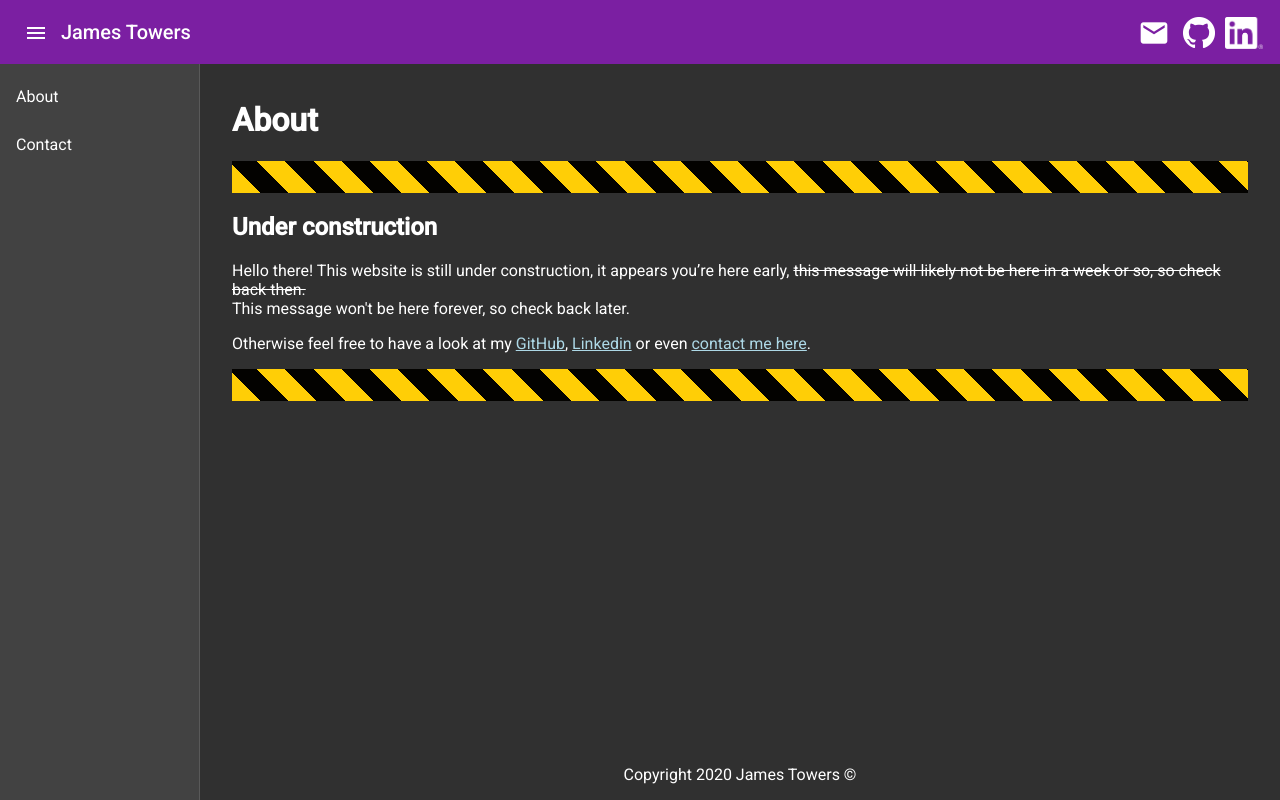
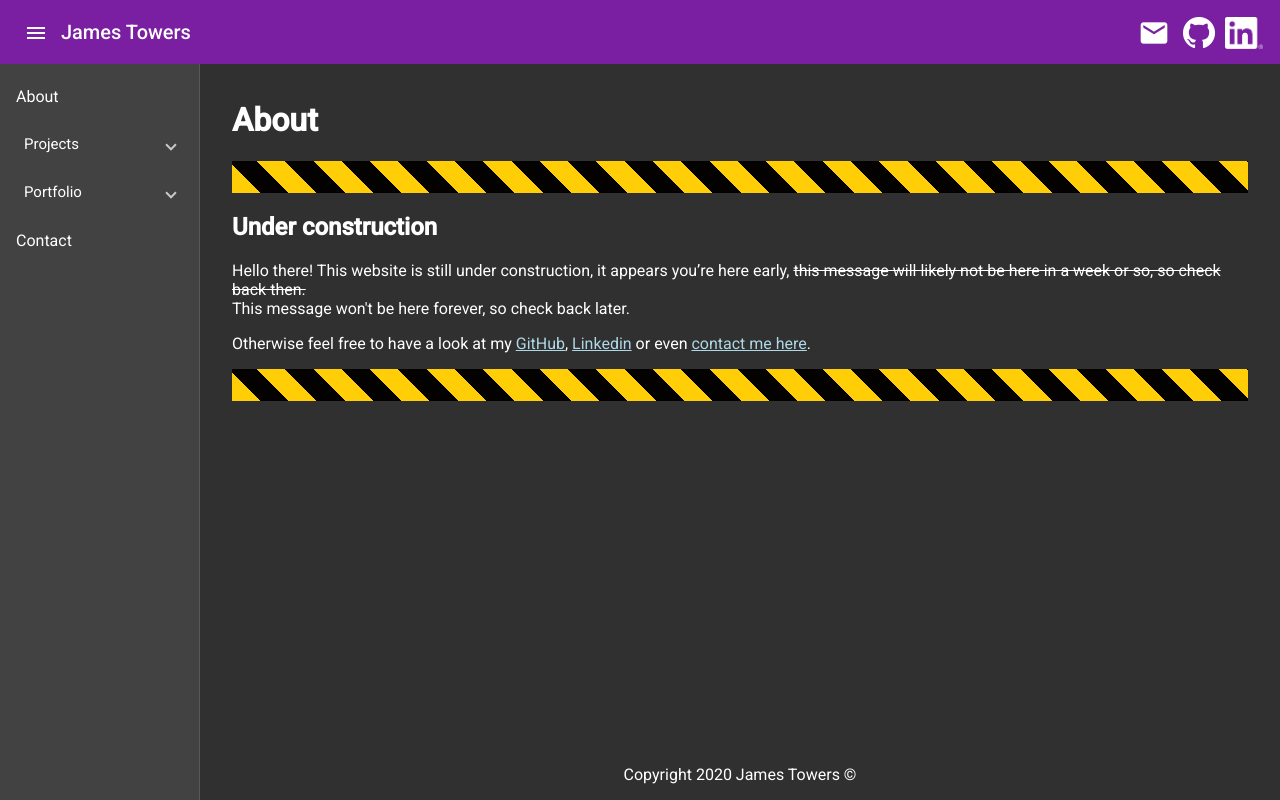
Before and after one commit to jamtowers/Website, an Angular app: page /about in a window 1280 px wide. Built offline with nearby package versions, Linux system fonts and the light colour scheme.

Commit message:
Added routing to new pages

```diff
--- a/src/app/app-routing.module.ts
+++ b/src/app/app-routing.module.ts
@@ -7,6 +7,8 @@ import { AboutComponent } from './about/about.component';
 const routes: Routes = [
   { path: 'about', component: AboutComponent },
   { path: 'contact', loadChildren: () => import('./contact/contact.module').then(m => m.ContactModule) },
+  { path: 'projects', loadChildren: () => import('./projects/projects.module').then(m => m.ProjectsModule) },
+  { path: 'portfolio', loadChildren: () => import('./portfolio/portfolio.module').then(m => m.PortfolioModule) },
   { path: '',
     redirectTo: '/about',
     pathMatch: 'full'
--- a/src/app/app.component.html
+++ b/src/app/app.component.html
@@ -25,7 +25,26 @@
       [mode]="(isHandset$ | async) ? 'over' : 'side'"
       [opened]="(isHandset$ | async) === false">
     <mat-nav-list>
-      <a mat-list-item routerLink="/about">About</a>
+      <a mat-list-item routerLink="/about" class="selected">About</a>
+      <mat-expansion-panel class="mat-elevation-z0">
+        <mat-expansion-panel-header>
+          <mat-panel-title>Projects</mat-panel-title>
+        </mat-expansion-panel-header>
+        <a mat-list-item routerLink="/projects" class="selected">Overview</a>
+        <a mat-list-item routerLink="/projects">Project1</a>
+        <a mat-list-item routerLink="/projects">Project2</a>
+        <a mat-list-item routerLink="/projects">Project3</a>
+      </mat-expansion-panel>
+      <mat-expansion-panel class="mat-elevation-z0">
+        <mat-expansion-panel-header>
+          <mat-panel-title>Portfolio</mat-panel-title>
+        </mat-expansion-panel-header>
+        <a mat-list-item routerLink="/portfolio">Noteworthy Projects</a>
+        <a mat-list-item routerLink="/portfolio">Concepts</a>
+        <a mat-list-item routerLink="/portfolio">Languages</a>
+        <a mat-list-item routerLink="/portfolio">Frameworks</a>
+      </mat-expansion-panel>
+      <!-- <a mat-list-item routerLink="/reference">Reference</a> -->
       <a mat-list-item routerLink="/contact">Contact</a>
     </mat-nav-list>
   </mat-sidenav>
--- a/src/app/app.component.ts
+++ b/src/app/app.component.ts
@@ -2,6 +2,7 @@ import { Component } from '@angular/core';
 import { BreakpointObserver, Breakpoints } from '@angular/cdk/layout';
 import { Observable } from 'rxjs';
 import { map, shareReplay } from 'rxjs/operators';
+import { Router } from '@angular/router';
 
 @Component({
   selector: 'app-root',
@@ -11,6 +12,7 @@ import { map, shareReplay } from 'rxjs/operators';
 export class AppComponent {
   title = 'Website';
 
+  constructor(private breakpointObserver: BreakpointObserver, private router: Router) {}
 
   isHandset$: Observable<boolean> = this.breakpointObserver.observe(Breakpoints.Handset)
     .pipe(
@@ -18,6 +20,7 @@ export class AppComponent {
       shareReplay()
     );
 
-  constructor(private breakpointObserver: BreakpointObserver) {}
-
+  isSelected(route: string): boolean {
+    return route === this.router.url;
+  }
 }
--- a/src/app/app.module.ts
+++ b/src/app/app.module.ts
@@ -16,6 +16,8 @@ import { MatIconModule } from '@angular/material/icon';
 import { MatListModule } from '@angular/material/list';
 import { MatTreeModule } from '@angular/material/tree';
 import { HttpClientModule } from '@angular/common/http';
+import { MatExpansionModule } from '@angular/material/expansion';
+
 
 @NgModule({
   declarations: [
@@ -34,6 +36,7 @@ import { HttpClientModule } from '@angular/common/http';
     MatIconModule,
     MatListModule,
     MatTreeModule,
+    MatExpansionModule,
     AppRoutingModule,
     HttpClientModule
   ],
```
